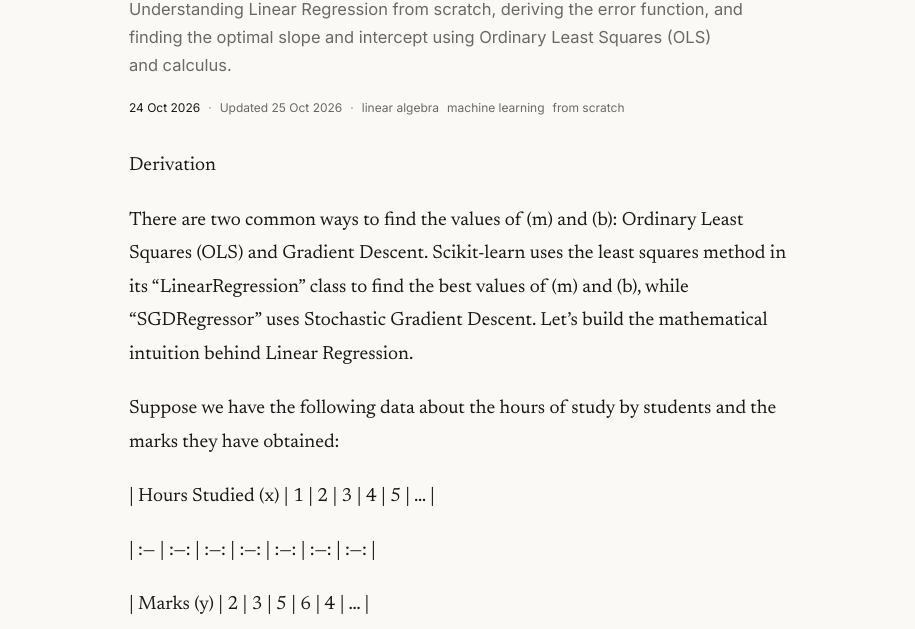
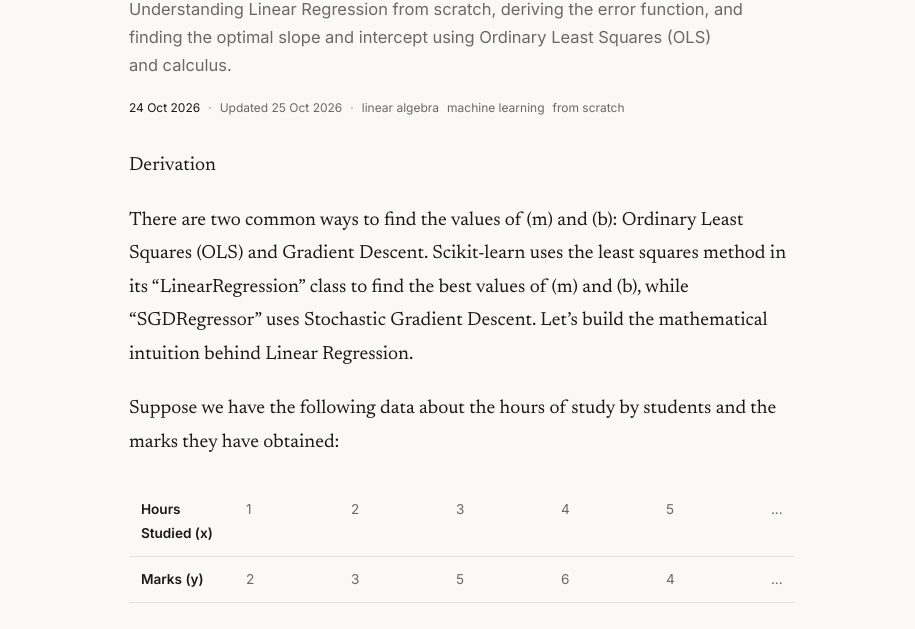
Before and after one commit to anidotdev/zenblog, an Astro site: page /posts/rebuilding-ols-from-the-objective-up in a window 1280 px wide. Shown: the part 322-951 px from the top of the page, without its empty margins (178-1093 px from the left). Built offline with nearby package versions, Linux system fonts and the light colour scheme; Astro itself is replaced by a stand-in of ours.

Commit message:
Update src/content/posts/rebuilding-ols-from-the-objective-up.md (via Pages CMS)

```diff
--- a/src/content/posts/rebuilding-ols-from-the-objective-up.md
+++ b/src/content/posts/rebuilding-ols-from-the-objective-up.md
@@ -22,11 +22,13 @@ There are two common ways to find the values of (m) and (b): Ordinary Least Squa
 
 Suppose we have the following data about the hours of study by students and the marks they have obtained:
 
-| Hours Studied (x) | 1 | 2 | 3 | 4 | 5 | ... |
+<table>
 
-| :--- | :---: | :---: | :---: | :---: | :---: | :---: |
+  <tr><th>Hours Studied (x)</th><td>1</td><td>2</td><td>3</td><td>4</td><td>5</td><td>...</td></tr>
 
-| Marks (y) | 2 | 3 | 5 | 6 | 4 | ... |
+  <tr><th>Marks (y)</th><td>2</td><td>3</td><td>5</td><td>6</td><td>4</td><td>...</td></tr>
+
+</table>
 
 
 
```
